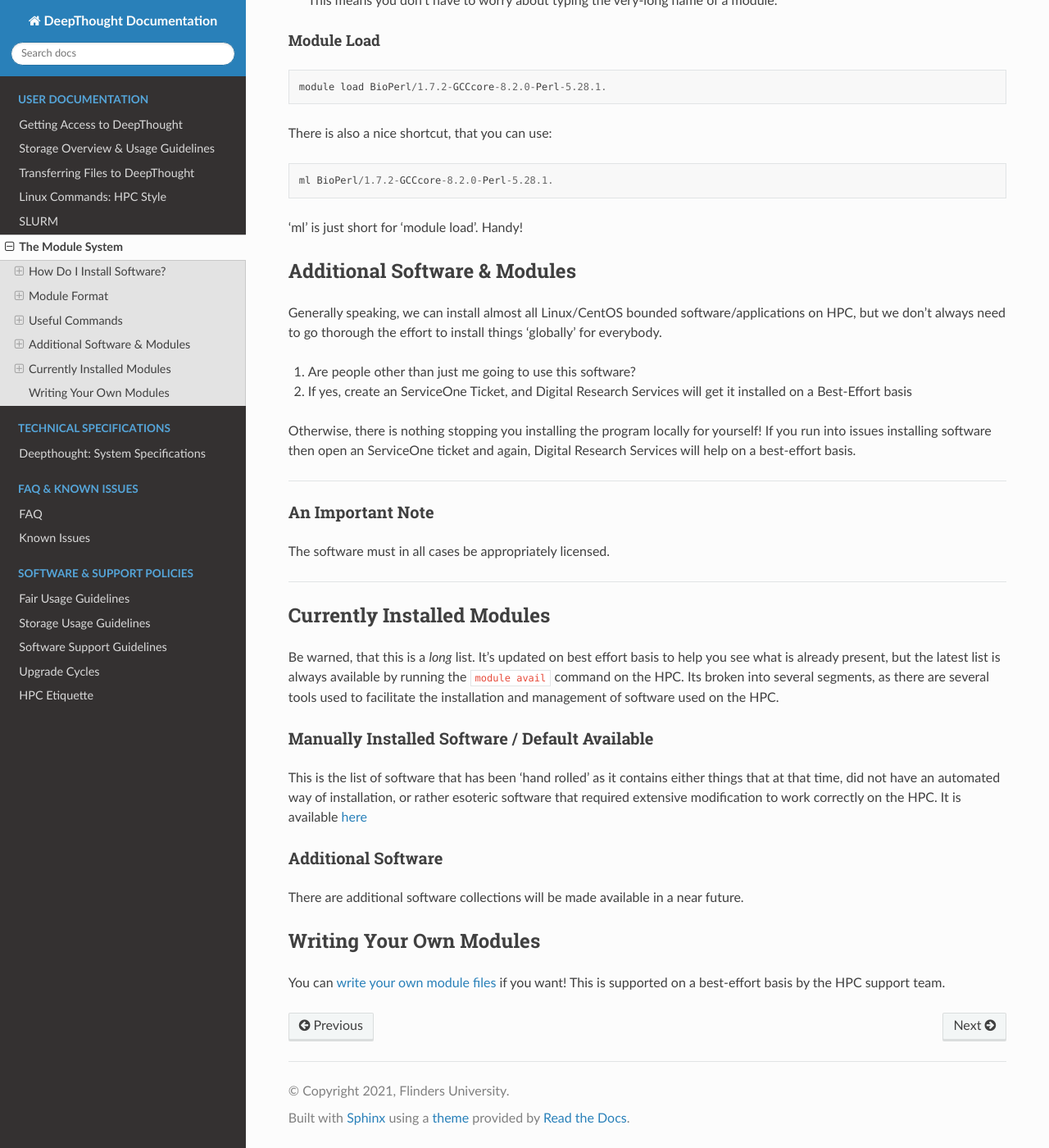
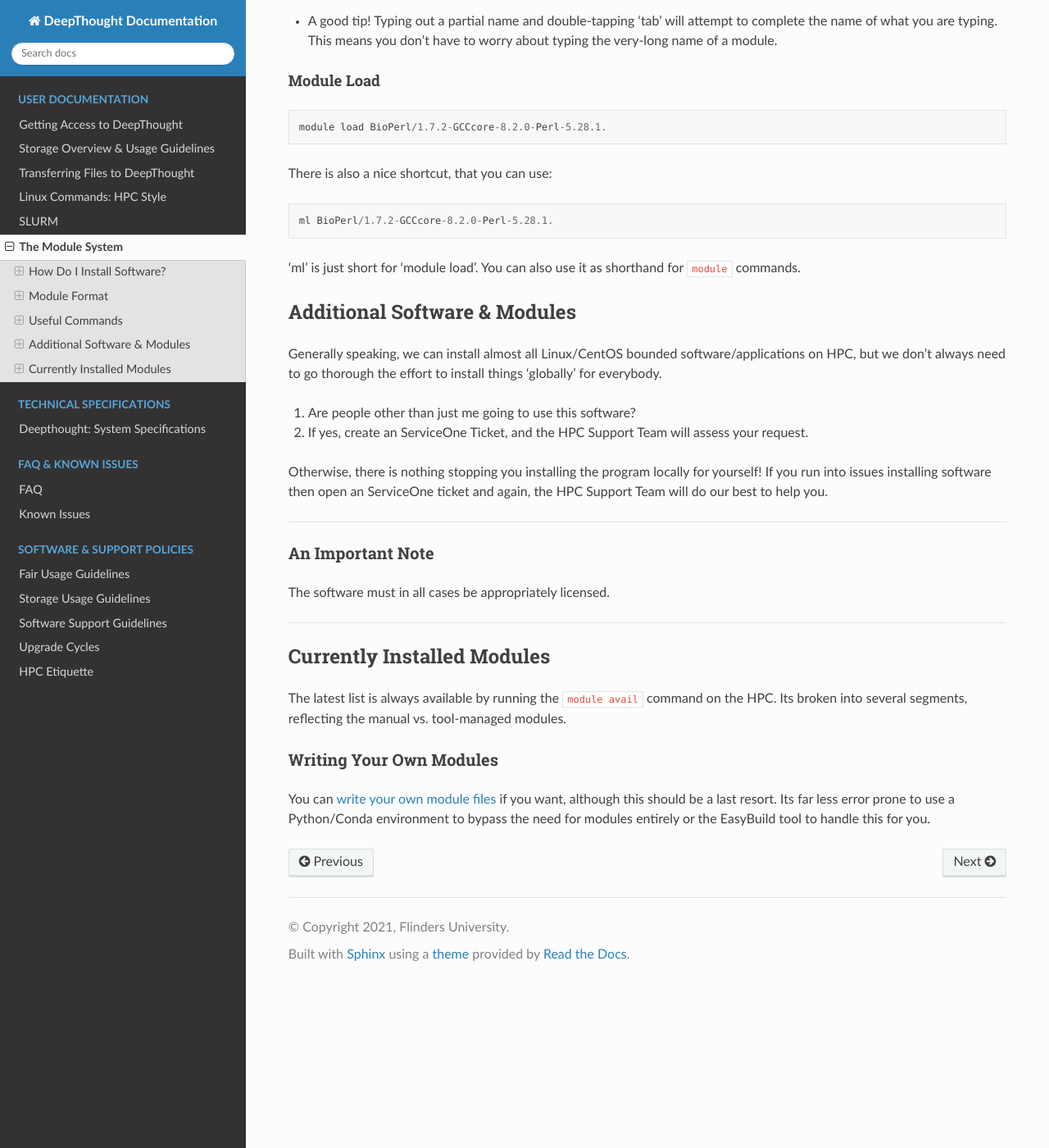
Before and after one commit to flindersuni/DeepThoughtHPC-docs, a Sphinx documentation site: the page built from docs/source/ModuleSystem/LMod.md, in a window 1280 px wide and 1400 px high, scrolled down 3223 px. Shown: the whole window at 82% size. Built offline with Sphinx 7.4.7 and the Read the Docs theme 2.0.0, drawn with Linux system fonts in a browser that asks for light colours; some of the changed text lies outside the part shown.

Commit message:
feat(useability): Removed unused files.
Updated Getting Access & Module
Updated LMod/Module System File

```diff
--- a/docs/source/ModuleSystem/LMod.md
+++ b/docs/source/ModuleSystem/LMod.md
@@ -1,17 +1,19 @@
 # The Module System
 
-In mordern time, almost all HPC systems are multiuser systems and consequently, this brings many challenges. One of such challenges is effectively managing a complex and large volume of software application cohort.
+One of such challenges of running a HPC is effectively managing a complex suite of applications that span the research areas of the entire university. To offset this issue the Flinders DeepThought HPC uses the [LMod](https://lmod.readthedocs.io/en/latest/) (Load MODules) system to load/unload applications in the command line. Any modules you use frequently can be loaded on login using your .bash_profile file; modules required for a job should be automated in your SLURM script.
 
-DeepThought HPC uses the [LMod](https://lmod.readthedocs.io/en/latest/) (Load MODules) system to load/unload applications in the command line. Any modules you use frequently can be loaded on login using your .bash_profile file; modules required for a job should be automated in your SLURM script.
-
-Best way to think of Module is a singular program version + all of its associated dependencies to run correctly.
+Best way to think of Module is a singular program version and all of its associated dependencies to run correctly.
 
 ## How Do I Install Software?
+
 There are multiple ways to install software on the HPC. Below is an expansion on some of the common ones. The short and sweet version is that, if you compile/install it yourself to your /home or a Virtual Environment of some kind, you are free to do whatever you want!
+
+You may also utilise the same tooling as the HPC Support Team - EasyBuild.  EasyBuild is a management tool allowing for repeatable installation of a specific piece of software to aid in reproducibility of results. You can load this the same way as any other module on the HPC. By default, this tool will install to your home directory, and more information can be [read here](https://docs.easybuild.io/en/latest/).
 
 The HPC support team will need to action your request if you need something big and complicated like ANSYS, GNU Octave, a new version of R or other similar large and complicated programs.
 
 ### Python / Conda
+
 The HPC Team allows you to install your own packages by using the inbuilt package manager tools, like Pythons 'pip', or Conda.
 
 As an example, you can create a Conda Virtual Environment - this is under your complete control and you may install, remove or alter it as you wish. This is also the same for Pythons 'venv', which functions in much the same way.
@@ -21,9 +23,11 @@
 The Python Guide is located at: [Python Guide](https://packaging.python.org/guides/installing-using-pip-and-virtual-environments/#creating-a-virtual-environment)
 
 ### Compile Your Own
+
 The HPC uses the FOSS Toolchain, as detailed in the [Fair Usage](../policies/fairuse.html#toolchains) Policy.  Should you wish to compile and use your own software, simply load the associated module (eg, foss-2020a) which will load up the associated GCC Toolchains and libraries.
 
 #### My Toolchain isn't Listed
+
 Should you require a different Toolchain, like LLVM or Go and it is not listed under the `module avail` list, you can either:
 
 1.) Bootstrap the compiler + libraries yourself in your /home directory, managing it and any programs yourself
@@ -32,15 +36,15 @@
 
 ## Module Format
 
-As Software requirements for research can be very specific, the modules follow suit as well. Newer modules will have the following syntax:
+As Software requirements for research can be very specific, the modules follow suit as well. Newer modules managed with the EasyBuild Management tooling will have the following syntax:
 
 - Program/Version-Toolchain-Version-Interpreter-Version
-
-To break that down into its individual parts for BioPerl/1.7.2-GCCcore-8.2.0-Perl-5.28.1 in the following sections.
 
 Manually installed software will always be a shorter format of:
 
 - Program/Version
+
+The following sections will break down the longer string of `BioPerl/1.7.2-GCCcore-8.2.0-Perl-5.28.1`.
 
 ### Program-Version
 
@@ -88,16 +92,16 @@
 
     ml BioPerl/1.7.2-GCCcore-8.2.0-Perl-5.28.1.
 
-'ml' is just short for 'module load'. Handy!
+'ml' is just short for 'module load'. You can also use it as shorthand for `module` commands.
 
 ## Additional Software & Modules
 
 Generally speaking, we can install almost all Linux/CentOS bounded software/applications on HPC, but we don't always need to go thorough the effort to install things 'globally' for everybody.
 
 1. Are people other than just me going to use this software?
-2. If yes, create an ServiceOne Ticket, and Digital Research Services will get it installed on a Best-Effort basis
+2. If yes, create an ServiceOne Ticket, and the HPC Support Team will assess your request.
 
-Otherwise, there is nothing stopping you installing the program locally for yourself! If you run into issues installing software then open an ServiceOne ticket and again, Digital Research Services will help on a best-effort basis.
+Otherwise, there is nothing stopping you installing the program locally for yourself! If you run into issues installing software then open an ServiceOne ticket and again, the HPC Support Team will do our best to help you.
 
 ___
 
@@ -108,16 +112,8 @@
 
 ## Currently Installed Modules
 
-Be warned, that this is a _long_ list. It's updated on best effort basis to help you see what is already present, but the latest list is always available by running the `module avail` command on the HPC. Its broken into several segments, as there are several tools used to facilitate the installation and management of software used on the HPC.
+The latest list is always available by running the `module avail` command on the HPC. Its broken into several segments, reflecting the manual vs. tool-managed modules.
 
-### Manually Installed Software / Default Available
+### Writing Your Own Modules
 
-This is the list of software that has been 'hand rolled' as it contains either things that at that time, did not have an automated way of installation, or rather esoteric software that required extensive modification to work correctly on the HPC. It is available [here](ManuallyInstalled.md)
-
-### Additional Software
-
-There are additional software collections will be made available in a near future.
-
-## Writing Your Own Modules
-
-You can [write your own module files](https://lmod.readthedocs.io/en/latest/015_writing_modules.html#) if you want! This is supported on a best-effort basis by the HPC support team.
+You can [write your own module files](https://lmod.readthedocs.io/en/latest/015_writing_modules.html#) if you want, although this should be a last resort. Its far less error prone to use a Python/Conda environment to bypass the need for modules entirely or the EasyBuild tool to handle this for you.
```
Also changed, not shown: docs/source/ModuleSystem/AdditionalModules.md (deleted, +0 -7 lines), docs/source/ModuleSystem/EasyBuildModules.md (deleted, +0 -71 lines), docs/source/ModuleSystem/SpackModules.md (deleted, +0 -28 lines), docs/source/Access/GettingAccess.md (line endings or trailing spaces).
